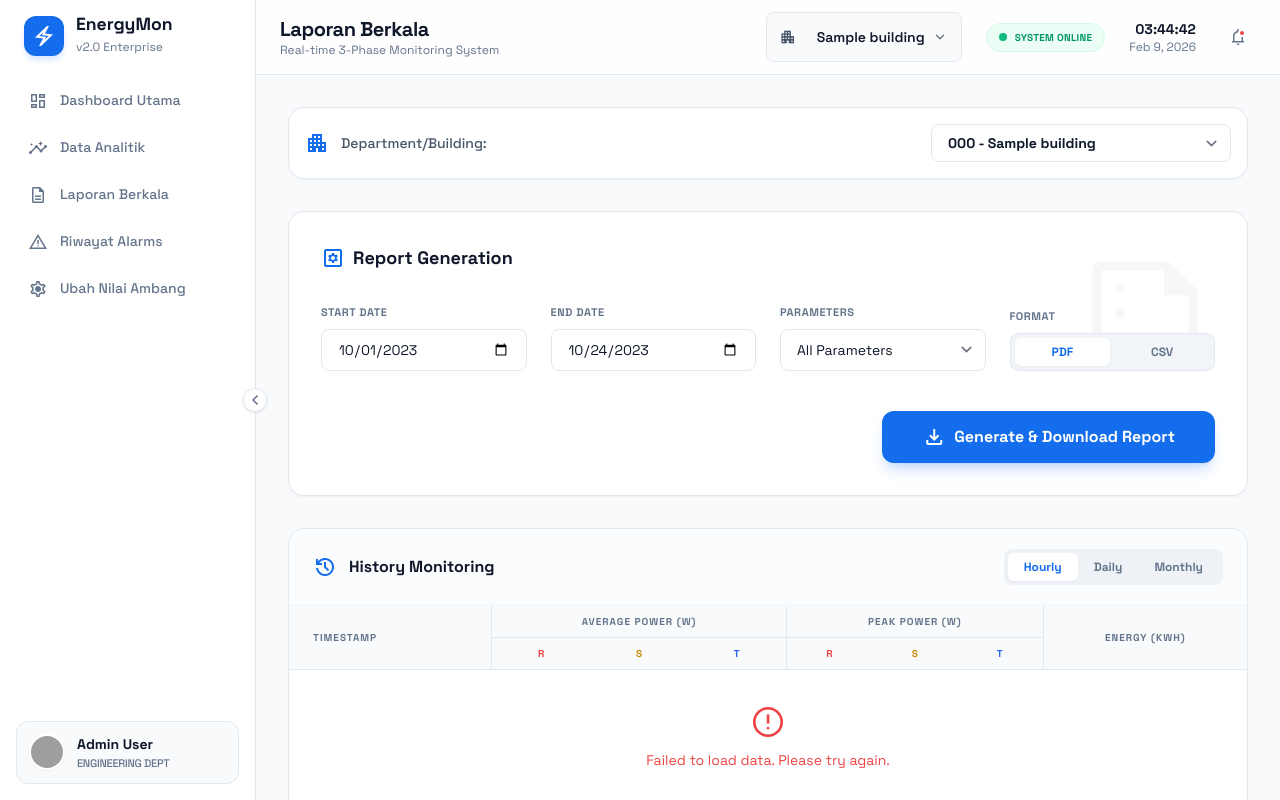
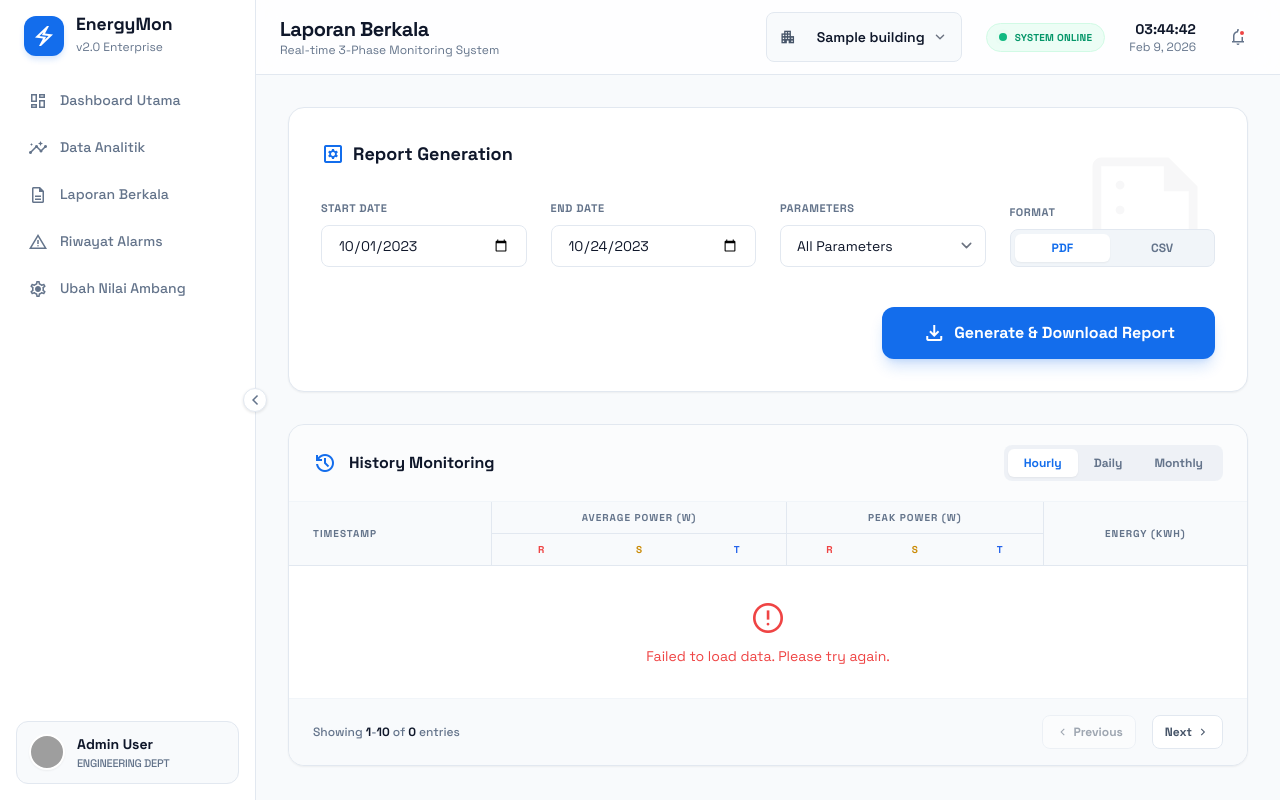
Before and after one commit to NadilaAmaliaaa/monitoring-listrik, a Flask app: template templates/reports.html in a window 1280 px wide. Run offline with Flask 3, Linux system fonts and the light colour scheme; the template is opened without the code that fills it: most values are stand-ins (such as "Sample title", 1, 10 or a date in 2020); some libraries are stand-ins or nearby versions; grey boxes are pictures that could not be loaded.

Commit message:
ref: display

```diff
--- a/templates/reports.html
+++ b/templates/reports.html
@@ -24,7 +24,7 @@
 <div class="max-w-[1400px] mx-auto flex flex-col gap-8">
 
   <!-- Building/Department Selector -->
-  <div class="bg-white rounded-2xl border border-slate-200 shadow-sm p-4">
+  <div hidden class="bg-white rounded-2xl border border-slate-200 shadow-sm p-4">
     <div class="flex items-center justify-between">
       <div class="flex items-center gap-3">
         <span class="material-symbols-outlined text-primary">apartment</span>
--- a/templates/viewmode.html
+++ b/templates/viewmode.html
@@ -3,7 +3,7 @@
   <head>
     <meta charset="utf-8" />
     <meta content="width=device-width, initial-scale=1.0" name="viewport" />
-    <title>View Mode Monitoring RST Ringkas</title>
+    <title>Monitoring Listrik BBPPMPV BOE Malang</title>
     <link
       href="https://fonts.googleapis.com/css2?family=Space+Grotesk:wght@300..700&amp;family=Noto+Sans:wght@400;500;700&amp;display=swap"
       rel="stylesheet"
```
